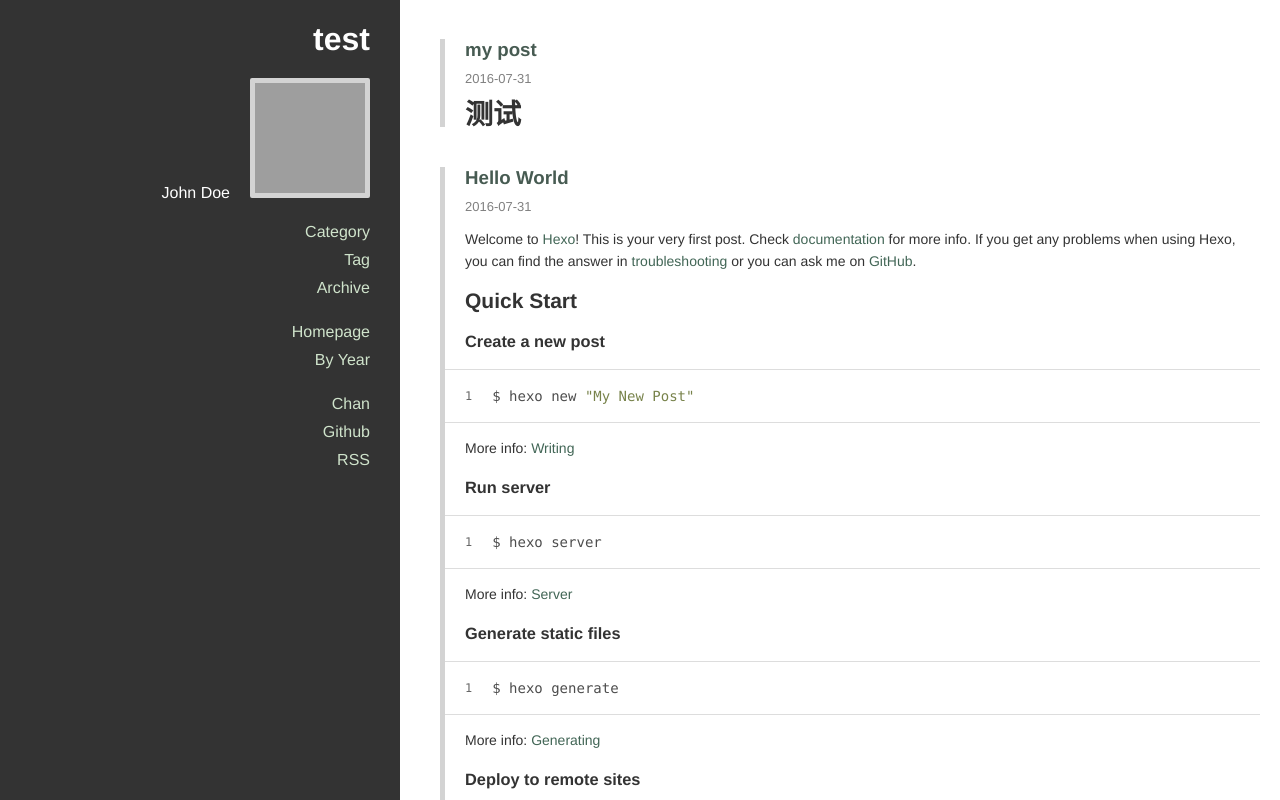
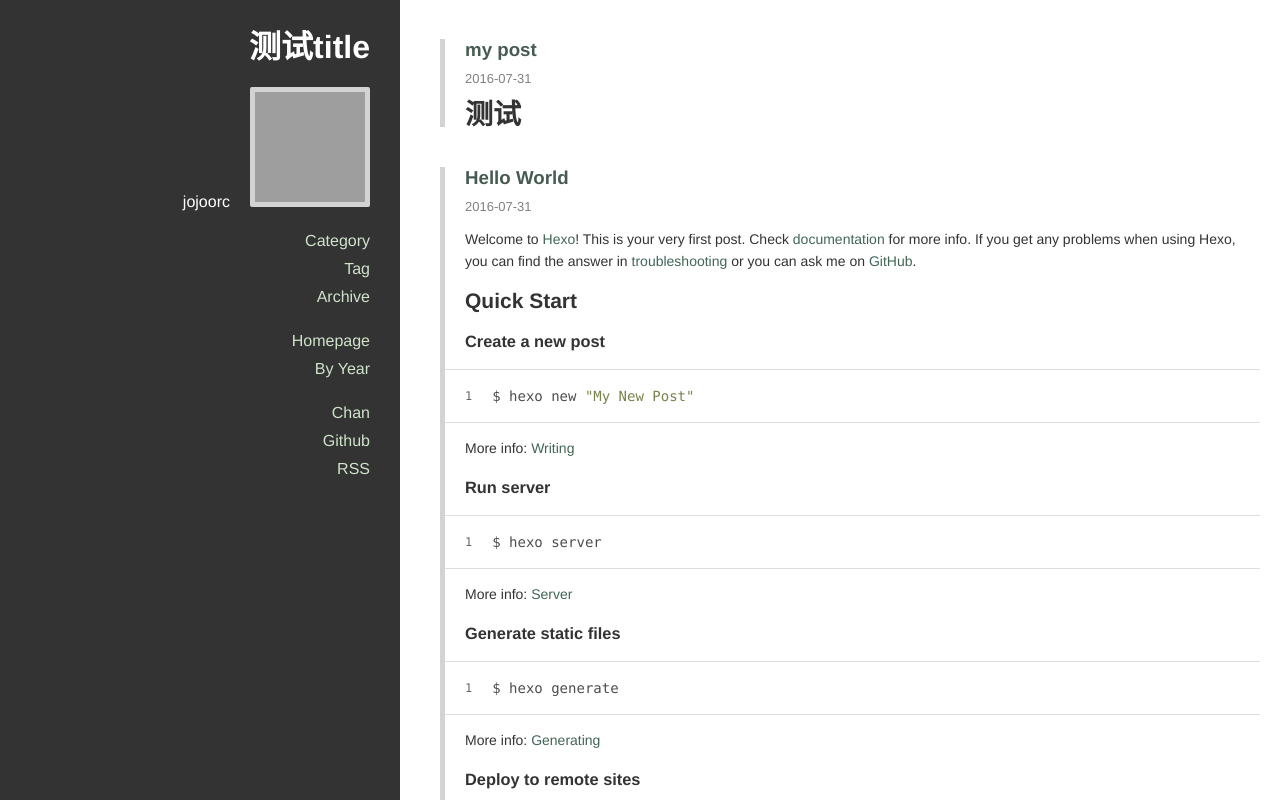
Before and after one commit to jojoorc/jojoorc.github.io, a plain HTML site: page index.html in a window 1280 px wide. Drawn offline with nearby package versions, Linux system fonts and the light colour scheme; grey boxes are pictures that could not be loaded.

Commit message:
Site updated: 2016-07-31 17:31:27

```diff
--- a/index.html
+++ b/index.html
@@ -8,19 +8,19 @@
 
 <title>
 
-    test
+    测试title
 
 </title>
 
 <meta property="og:type" content="website">
-<meta property="og:title" content="test">
+<meta property="og:title" content="测试title">
 <meta property="og:url" content="http://yoursite.com/index.html">
-<meta property="og:site_name" content="test">
+<meta property="og:site_name" content="测试title">
 <meta name="twitter:card" content="summary">
-<meta name="twitter:title" content="test">
+<meta name="twitter:title" content="测试title">
 
 
-  <link rel="alternative" href="/atom.xml" title="test" type="application/atom+xml">
+  <link rel="alternative" href="/atom.xml" title="测试title" type="application/atom+xml">
 
 
 
@@ -47,19 +47,19 @@
     <span class="icon-bar"></span>
     <span class="icon-bar"></span>
   </button>
-  <a class="title" href="/">test</a>
+  <a class="title" href="/">测试title</a>
 </div>
 
   <div class="main-container">
     <div class="sidebar">
   <div class="header">
-    <h1 class="title"><a href="/">test</a></h1>
+    <h1 class="title"><a href="/">测试title</a></h1>
 
     <div class="info">
       <div class="content">
 
 
-          <div class="author">John Doe</div>
+          <div class="author">jojoorc</div>
 
       </div>
 
@@ -233,7 +233,7 @@
 
           <div class="main-footer">
 
-    © 2016 test - Powered by <a href="http://hexo.io" target="_blank">Hexo</a> - Theme <a href="https://github.com/denjones/hexo-theme-chan" target="_blank">Chan</a>
+    © 2016 测试title - Powered by <a href="http://hexo.io" target="_blank">Hexo</a> - Theme <a href="https://github.com/denjones/hexo-theme-chan" target="_blank">Chan</a>
 
 </div>
 
```
Also changed, not shown: 2016/07/31/hello-world/index.html (+6 -6 lines), 2016/07/31/my-post/index.html (+6 -6 lines), archives/2016/07/index.html (+8 -8 lines), archives/2016/index.html (+8 -8 lines), archives/index.html (+8 -8 lines).
